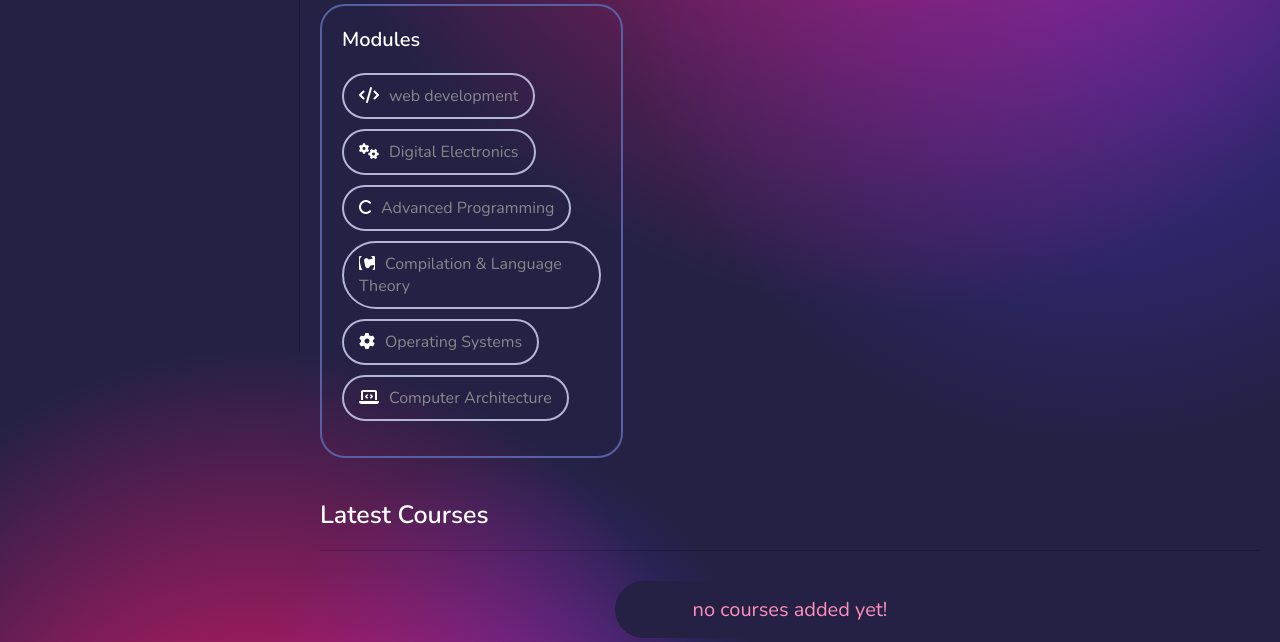
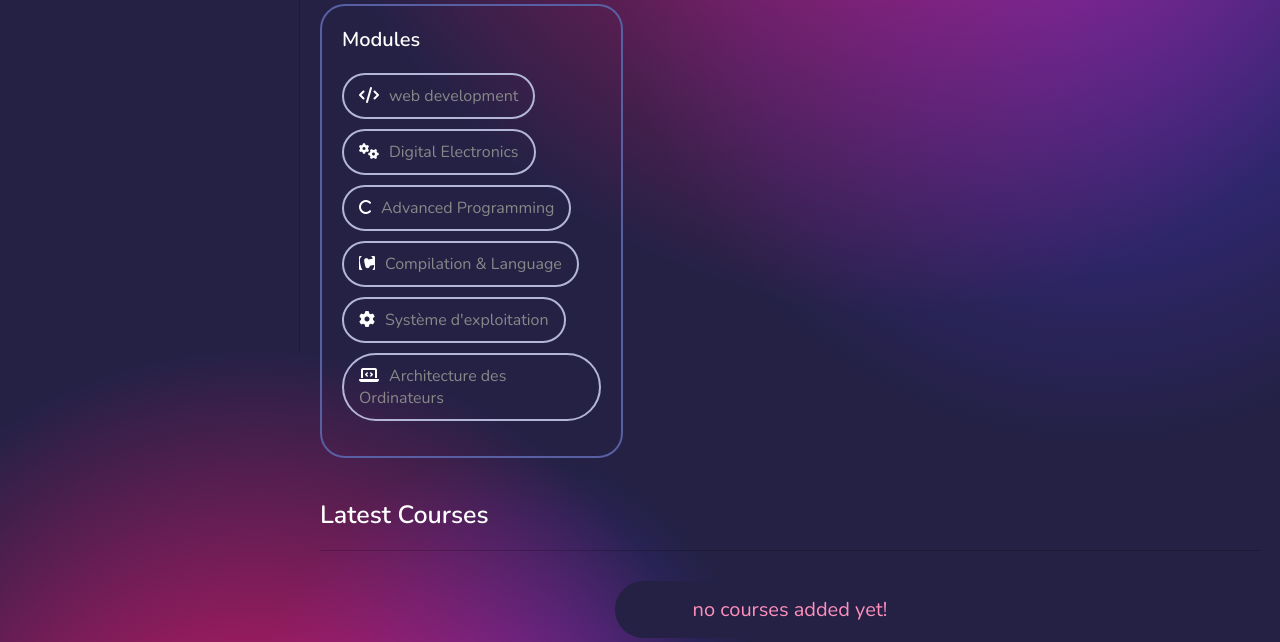
Before and after one commit to ZakariaAyad1/LEARNING-PLATFORM-GIT-TRELLO, a PHP site: page /home.php in a window 1280 px wide. Shown: the part 448-1090 px from the top of the page. Run offline with PHP 8.4, Linux system fonts and the light colour scheme; data that the repository does not hold is empty.

Commit message:
Fix texts

```diff
--- a/admin/dashboard.php
+++ b/admin/dashboard.php
@@ -113,7 +113,6 @@ $tutors = $select_tutors->fetchAll();
                <tr>
                   <th>ID</th>
                   <th>Name</th>
-                  <th>Profession</th>
                   <th>Email</th>
                   <th>Password</th>
                   <th>Image</th>
@@ -124,7 +123,6 @@ $tutors = $select_tutors->fetchAll();
                   <tr>
                      <td><?php echo $tutor['id']; ?></td>
                      <td><?php echo $tutor['name']; ?></td>
-                     <td><?php echo $tutor['profession']; ?></td>
                      <td><?php echo $tutor['email']; ?></td>
                      <td><?php echo $tutor['password']; ?></td>
                      <td class="image-cell"><img src="<?php echo $tutor['image']; ?>" alt="Tutor Image"></td>
--- a/home.php
+++ b/home.php
@@ -99,9 +99,9 @@ $total_bookmarked = $select_bookmark->rowCount();
                     <a href="playlist.php?get_id=6gYI2q4qQjrQAOMdPQrH"><i class="fas fa-code"></i><span>web development</span></a>
                     <a href="#"><i class="fa-solid fa-gears"></i><span>Digital Electronics</span></a>
                     <a href="#"><i class="fa-solid fa-c"></i><span>Advanced Programming</span></a>
-                    <a href="#"><i class="fa-brands fa-contao"></i><span>Compilation & Language Theory</span></a>
-                    <a href="#"><i class="fas fa-cog"></i><span>Operating Systems</span></a>
-                    <a href="#"><i class="fa-solid fa-laptop-code"></i><span>Computer Architecture</span></a>
+                    <a href="#"><i class="fa-brands fa-contao"></i><span>Compilation & Language </span></a>
+                    <a href="#"><i class="fas fa-cog"></i><span>Système d'exploitation</span></a>
+                    <a href="#"><i class="fa-solid fa-laptop-code"></i><span>Architecture des Ordinateurs</span></a>
 
                 </div>
             </div>
```
